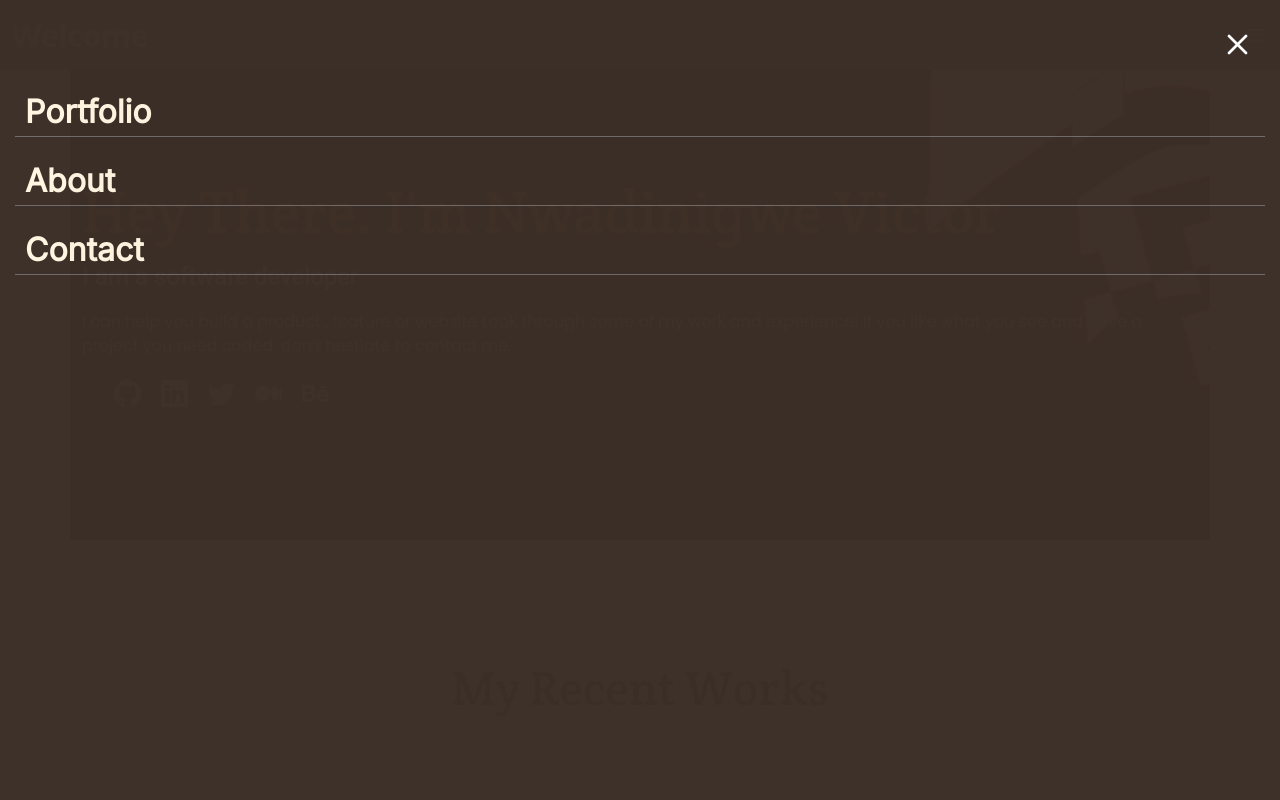
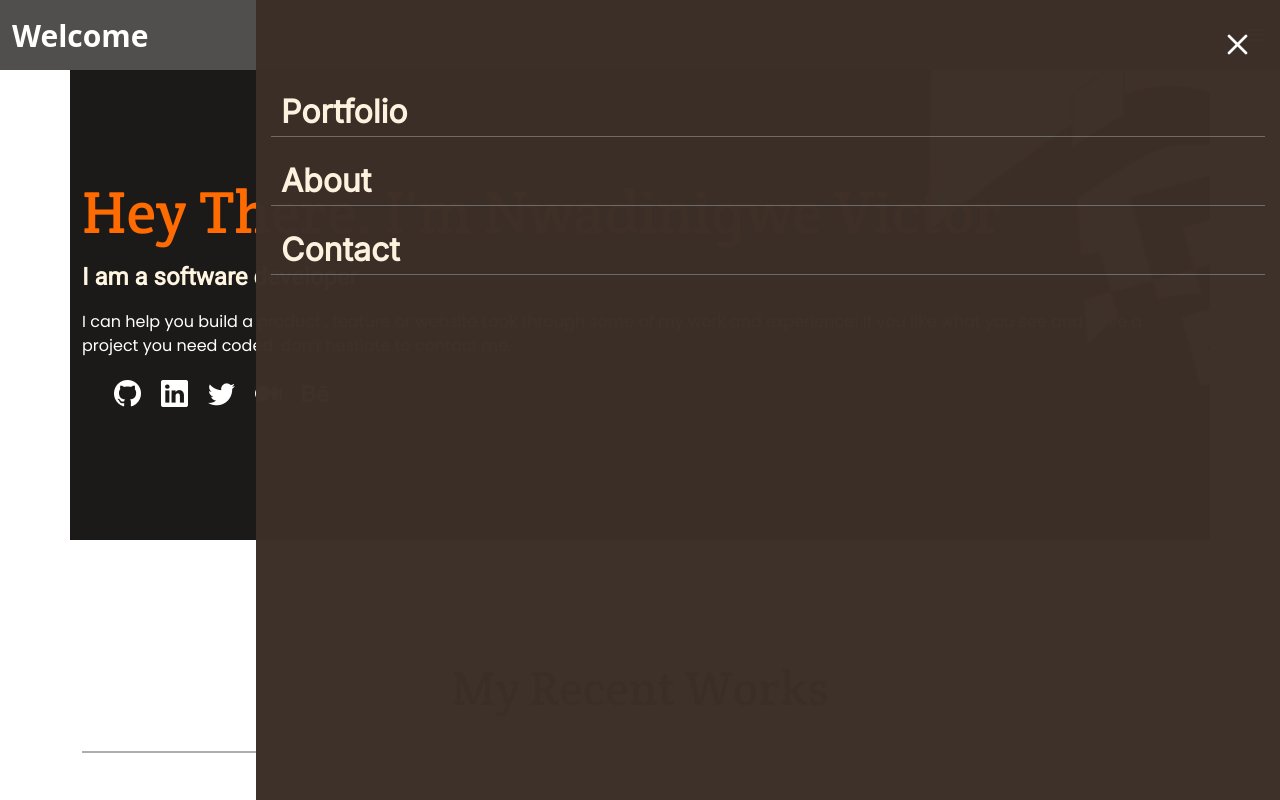
Before and after one commit to Victor-chiemerie/Porfolio, a website with bundled scripts: page index.html in a window 1280 px wide. Shown: the top 800 px of the page. Built offline with nearby package versions, Linux system fonts and the light colour scheme; files whose address does not match are found by name; a web font is replaced by a local one.

Commit message:
shift modal menu to the right

```diff
--- a/index.scss
+++ b/index.scss
@@ -410,8 +410,8 @@ footer {
 .mobile-menu {
     position: fixed;
     top: 0;
-    left: 0;
-    width: 100%;
+    right: 0;
+    width: 80%;
     height: 100vh;
     background-color: #3c2f28;
     opacity: 0.99;
```
Also changed, not shown: index.css, 1 other file.
